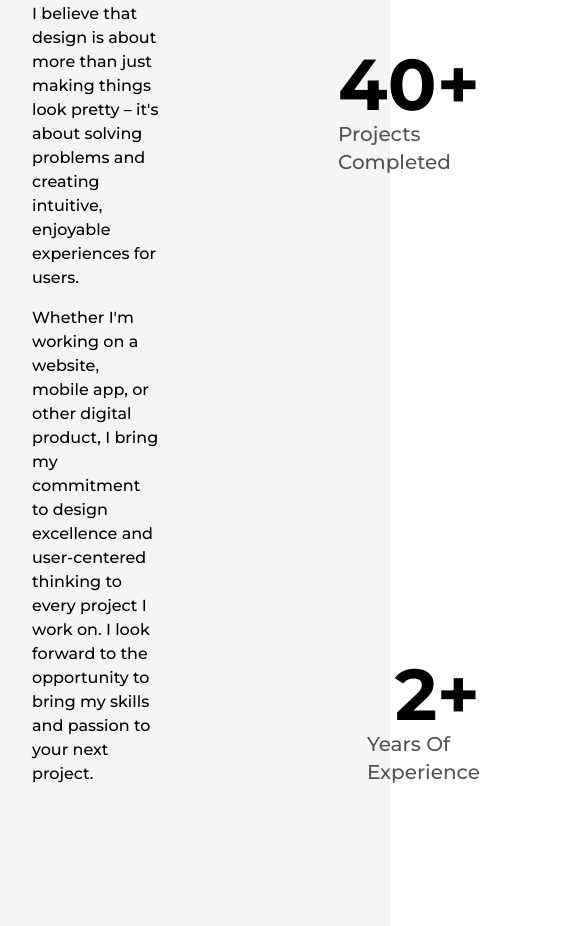
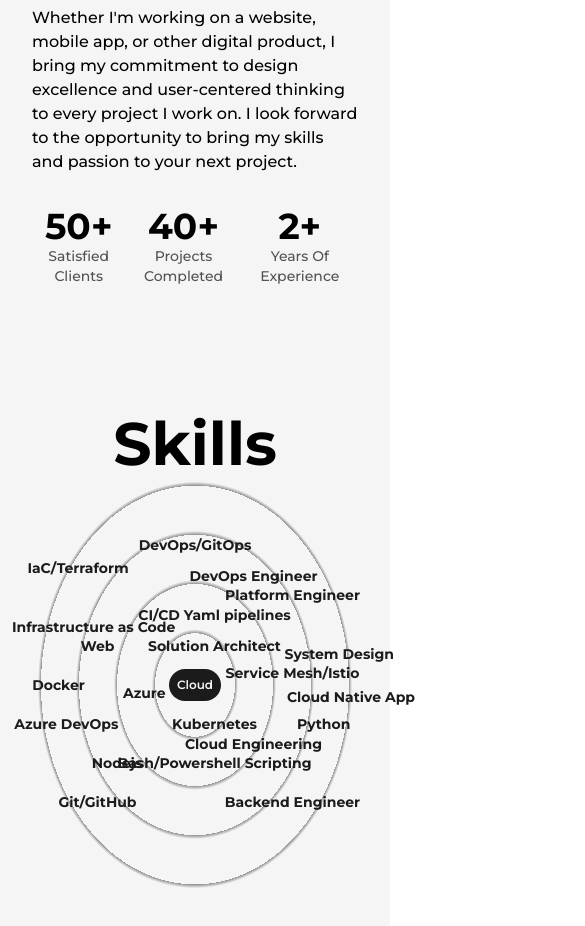
Before and after one commit to vivitian930/nextjs-portfolio-template, a Next.js app: page /about in a window 390 px wide. Shown: the part 1020-1946 px from the top of the page, 585 px wide, since content can reach past the window. Built offline with nearby package versions, Linux system fonts and the light colour scheme.

Commit message:
feat: responsive about page

```diff
--- a/src/components/Education.js
+++ b/src/components/Education.js
@@ -8,7 +8,7 @@
     <li
       ref={ref}
       className="my-8 first:mt-0 last:mb-0 w-[60%] mx-auto flex flex-col
-    items-center justify-between"
+    items-center justify-between md:w-[80%]"
     >
       <LiIcon reference={ref} />
       <motion.div
@@ -16,11 +16,13 @@
         whileInView={{ y: 0 }}
         transition={{ duration: 0.5, type: "spring" }}
       >
-        <h3 className="capitalize font-bold text-2xl">{type}</h3>
-        <span className="capitalize font-medium text-dark/75 dark:text-light/75">
+        <h3 className="capitalize font-bold text-2xl sm:text-xl xs:text-lg">
+          {type}
+        </h3>
+        <span className="capitalize font-medium text-dark/75 dark:text-light/75 xs:text-sm">
           {time} | {place}
         </span>
-        <p className="font-medium w-full">{info}</p>
+        <p className="font-medium w-full md:text-sm">{info}</p>
       </motion.div>
     </li>
   )
@@ -34,16 +36,21 @@
   })
   return (
     <div className="my-64">
-      <h2 className="font-bold text-8xl mb-32 w-full text-center">Education</h2>
-      <div ref={ref} className="w-[75%] mx-auto relative">
+      <h2
+        className="font-bold text-8xl mb-32 w-full text-center
+      md:text-6xl md:mb-16 xs:text-4xl
+      "
+      >
+        Education
+      </h2>
+      <div ref={ref} className="w-[75%] mx-auto relative lg:w-[90%] md:w-full">
         <motion.div
           style={{ scaleY: scrollYProgress }}
-          className="absolute left-9 top-0 w-[4px] h-full bg-dark origin-top dark:bg-light"
+          className="absolute left-9 top-0 w-[4px] h-full bg-dark origin-top dark:bg-light
+          md:w-[2px] md:left-[30px] xs:left-[20px]
+          "
         />
-        <ul
-          className="w-full flex flex-col items-start justify-between ml-4:
-        w"
-        >
+        <ul className="w-full flex flex-col items-start justify-between ml-4 xs:ml-2">
           <Details
             type="Bachelor Of Science In Computer Science"
             place="XXX"
--- a/src/components/LiIcon.js
+++ b/src/components/LiIcon.js
@@ -8,7 +8,12 @@
   })
   return (
     <figure className="absolute left-0 stroke-dark dark:stroke-light">
-      <svg className="-rotate-90" width="75" height="75" viewBox="0 0 100 100">
+      <svg
+        className="-rotate-90 md:w-[60px] md:h-[60px] xs:w-[40px] xs:h-[40px]"
+        width="75"
+        height="75"
+        viewBox="0 0 100 100"
+      >
         <circle
           cx="75"
           cy="50"
--- a/src/components/Skills.js
+++ b/src/components/Skills.js
@@ -5,7 +5,9 @@
   return (
     <motion.div
       className="flex items-center justify-center rounded-full font-semibold bg-dark text-light
-        py-3 px-6 shadow-dark cursor-pointer absolute dark:bg-light dark:text-dark"
+        py-3 px-6 shadow-dark cursor-pointer absolute dark:bg-light dark:text-dark
+        lg:py-2 lg:px-4 md:text-sm md:py-1.5 md:px-3 xs:bg-transparent xs:dark:bg-transparent
+        xs:text-dark xs:dark:text-light xs:font-bold"
       whileHover={{ scale: 1.1 }}
       initial={{ x: 0, y: 0 }}
       whileInView={{ x: x, y: y, transition: { duration: 1.5 } }}
@@ -19,36 +21,46 @@
 const Skills = () => {
   return (
     <>
-      <h2 className="font-bold text-8xl mt-64 w-full text-center">Skills</h2>
-      <div className="w-full h-screen relative flex items-center justify-center rounded-full bg-circularLight dark:bg-circularDark">
+      <h2
+        className="font-bold text-8xl mt-64 w-full text-center
+      md:text-6xl md:mt-32 "
+      >
+        Skills
+      </h2>
+      <div
+        className="w-full h-screen relative flex items-center justify-center rounded-full bg-circularLight dark:bg-circularDark
+      lg:h-[80vh] sm:h-[60vh] xs:h-[50vh] lg:bg-circularLightLg lg:dark:bg-circularDarkLg
+      md:bg-circularLightMd md:dark:bg-circularDarkMd sm:bg-circularLightSm sm:dark:bg-circularDarkSm"
+      >
         <motion.div
           className="flex items-center justify-center rounded-full font-semibold bg-dark text-light
           dark:bg-light dark:text-dark
-        p-8 shadow-dark cursor-pointer"
+        p-8 shadow-dark cursor-pointer
+        lg:p-6 md:p-4 xs:text-xs xs:p-2"
           whileHover={{ scale: 1.1 }}
         >
           Cloud
         </motion.div>
-        <Skill name="Web" x="-5vw" y="-10vw" />
-        <Skill name="Azure" x="-8vw" y="2vw" />
-        <Skill name="Azure DevOps" x="-10vw" y="10vw" />
+        <Skill name="Web" x="-25vw" y="-10vw" />
+        <Skill name="Azure" x="-13vw" y="2vw" />
+        <Skill name="Azure DevOps" x="-33vw" y="10vw" />
         <Skill name="Kubernetes" x="5vw" y="10vw" />
-        <Skill name="Service Mesh/Istio" x="25vw" y="0vw" />
-        <Skill name="System Design" x="25vw" y="-8vw" />
+        <Skill name="Service Mesh/Istio" x="25vw" y="-3vw" />
+        <Skill name="System Design" x="37vw" y="-8vw" />
         <Skill name="Cloud Native App" x="40vw" y="3vw" />
         <Skill name="Docker" x="-35vw" y="0vw" />
-        <Skill name="Git/GitHub" x="-25vw" y="-3vw" />
+        <Skill name="Git/GitHub" x="-25vw" y="30vw" />
         <Skill name="CI/CD Yaml pipelines" x="5vw" y="-18vw" />
         <Skill name="DevOps Engineer" x="15vw" y="-28vw" />
-        <Skill name="Platform Engineer" x="25vw" y="-20vw" />
+        <Skill name="Platform Engineer" x="25vw" y="-23vw" />
         <Skill name="Solution Architect" x="5vw" y="-10vw" />
-        <Skill name="DevOps/GitOps" x="10vw" y="-0vw" />
+        <Skill name="DevOps/GitOps" x="0vw" y="-36vw" />
         <Skill name="Cloud Engineering" x="15vw" y="15vw" />
-        <Skill name="Backend Engineer" x="-15vw" y="-6vw" />
-        <Skill name="IaC/Terraform" x="-20vw" y="-20vw" />
+        <Skill name="Backend Engineer" x="25vw" y="30vw" />
+        <Skill name="IaC/Terraform" x="-30vw" y="-30vw" />
         <Skill name="Infrastructure as Code" x="-26vw" y="-15vw" />
         <Skill name="Nodejs" x="-20vw" y="20vw" />
-        <Skill name="Python" x="20vw" y="10vw" />
+        <Skill name="Python" x="33vw" y="10vw" />
         <Skill name="Bash/Powershell Scripting" x="5vw" y="20vw" />
       </div>
     </>
--- a/src/pages/about.js
+++ b/src/pages/about.js
@@ -43,9 +43,15 @@
       </Head>
       <main className="flex w-full flex-col items-center justify-center dark:text-light">
         <Layout className="pt-16">
-          <AnimatedText text="Passion Fuels Purpose!" className="mb-16" />
-          <div className="grid w-full grid-cols-8 gap-16">
-            <div className="col-span-3 flex flex-col items-start justify-start">
+          <AnimatedText
+            text="Passion Fuels Purpose!"
+            className="mb-16 lg:!text-7xl sm:!text-6xl xs:!text-4xl sm:mb-8"
+          />
+          <div className="grid w-full grid-cols-8 gap-16 sm:gap-8">
+            <div
+              className="col-span-3 flex flex-col items-start justify-start xl:col-span-4 md:order-2
+            md:col-span-8"
+            >
               <h2 className="mb-4 text-lg font-bold uppercase text-dark/75 dark:text-light/75">
                 Biography
               </h2>
@@ -71,7 +77,7 @@
             </div>
             <div
               className="col-span-3 relative h-max rounded-2xl border-2 border-solid border-dark
-            bg-light p-8 dark:bg-dark dark:border-light"
+            bg-light p-8 dark:bg-dark dark:border-light xl:col-span-4 md:order-1 md:col-span-8"
             >
               <div className="absolute top-0 -right-3 -z-10 w-[102%] h-[103%] rounded-[2rem] bg-dark dark:bg-light" />
               <Image
@@ -85,30 +91,42 @@
               "
               />
             </div>
-            <div className="col-span-2 flex flex-col items-end justify-between">
-              <div className="flex flex-col items-end justify-center">
-                <span className="inline-block font-bold text-7xl">
+            <div
+              className="col-span-2 flex flex-col items-end justify-between xl:col-span-8 xl:flex-row xl:items-center
+            md:order-3"
+            >
+              <div className="flex flex-col items-end justify-center xl:items-center">
+                <span className="inline-block font-bold text-7xl md:text-6xl sm:text-5xl xs:text-4xl">
                   <AnimatedNumber value={50} />+
                 </span>
-                <h2 className="text-xl font-medium capitalize text-dark/75 dark:text-light/75">
+                <h2
+                  className="text-xl font-medium capitalize text-dark/75 dark:text-light/75
+                xl:text-center md:text-lg sm:text-base xs:text-sm"
+                >
                   Satisfied Clients
                 </h2>
               </div>
 
-              <div className="flex flex-col items-end justify-center">
-                <span className="inline-block font-bold text-7xl">
+              <div className="flex flex-col items-end justify-center xl:items-center">
+                <span className="inline-block font-bold text-7xl md:text-6xl sm:text-5xl xs:text-4xl">
                   <AnimatedNumber value={40} />+
                 </span>
-                <h2 className="text-xl font-medium capitalize text-dark/75 dark:text-light/75">
+                <h2
+                  className="text-xl font-medium capitalize text-dark/75 dark:text-light/75
+                xl:text-center md:text-lg sm:text-base xs:text-sm"
+                >
                   Projects Completed
                 </h2>
               </div>
 
-              <div className="flex flex-col items-end justify-center">
-                <span className="inline-block font-bold text-7xl">
+              <div className="flex flex-col items-end justify-center xl:items-center">
+                <span className="inline-block font-bold text-7xl md:text-6xl sm:text-5xl xs:text-4xl">
                   <AnimatedNumber value={2} />+
                 </span>
-                <h2 className="text-xl font-medium capitalize text-dark/75 dark:text-light/75">
+                <h2
+                  className="text-xl font-medium capitalize text-dark/75 dark:text-light/75
+                xl:text-center md:text-lg sm:text-base xs:text-sm"
+                >
                   Years of Experience
                 </h2>
               </div>
--- a/tailwind.config.js
+++ b/tailwind.config.js
@@ -20,9 +20,28 @@
       },
       backgroundImage: {
         circularLight:
-          "repeating-radial-gradient(rgba(0,0,0,0.4) 2px,#f5f5f5 5px,#f5f5f5 100px);",
+          "repeating-radial-gradient(rgba(0,0,0,0.4) 2px,#f5f5f5 5px,#f5f5f5 100px)",
+
         circularDark:
-          "repeating-radial-gradient(rgba(255,255,255,0.5) 2px,#1b1b1b 8px,#1b1b1b 100px);"
+          "repeating-radial-gradient(rgba(255,255,255,0.5) 2px,#1b1b1b 8px,#1b1b1b 100px)",
+
+        circularLightLg:
+          "repeating-radial-gradient(rgba(0,0,0,0.4) 2px,#f5f5f5 5px,#f5f5f5 80px)",
+
+        circularDarkLg:
+          "repeating-radial-gradient(rgba(255,255,255,0.5) 2px,#1b1b1b 8px,#1b1b1b 80px)",
+
+        circularLightMd:
+          "repeating-radial-gradient(rgba(0,0,0,0.4) 2px,#f5f5f5 5px,#f5f5f5 60px)",
+
+        circularDarkMd:
+          "repeating-radial-gradient(rgba(255,255,255,0.5) 2px,#1b1b1b 8px,#1b1b1b 60px)",
+
+        circularLightSm:
+          "repeating-radial-gradient(rgba(0,0,0,0.4) 2px,#f5f5f5 5px,#f5f5f5 40px)",
+
+        circularDarkSm:
+          "repeating-radial-gradient(rgba(255,255,255,0.5) 2px,#1b1b1b 8px,#1b1b1b 40px)"
       }
     },
     screens: {
```
Also changed, not shown: src/components/Experience.js (+11 -9 lines).
